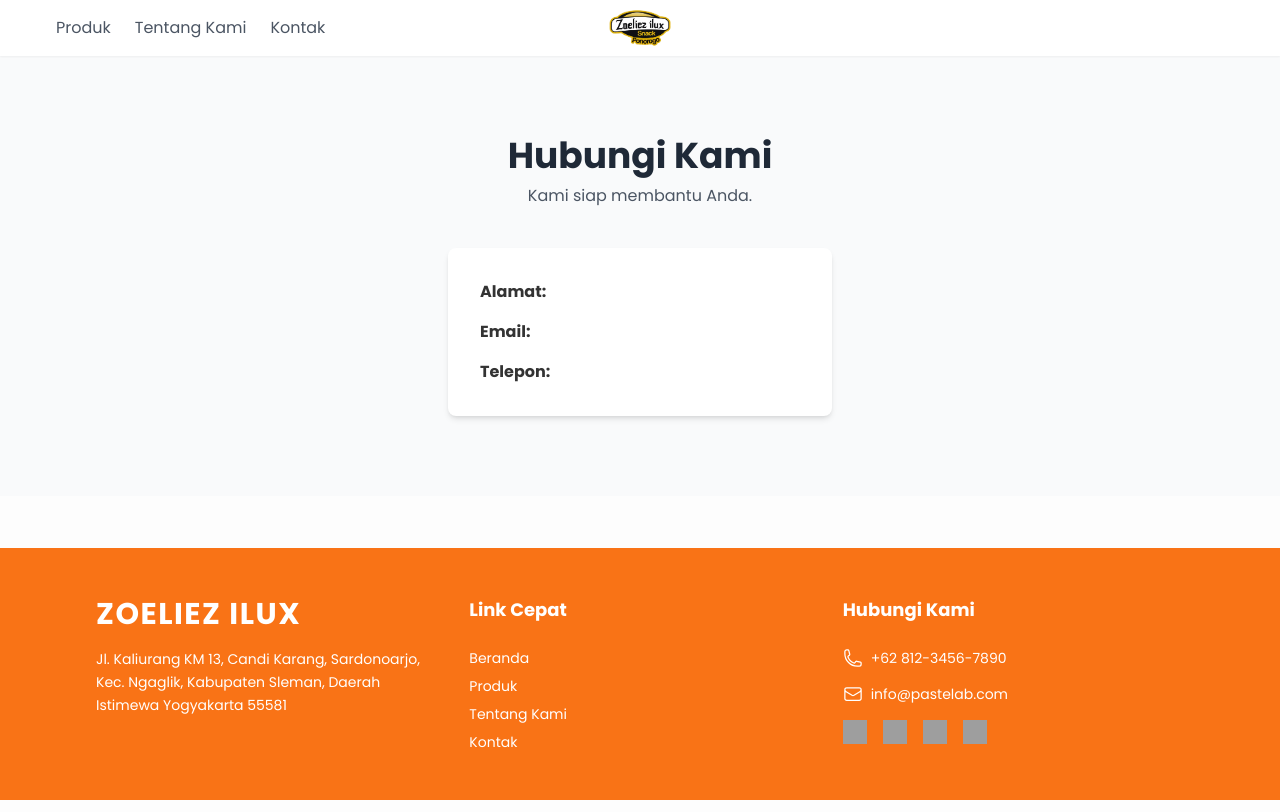
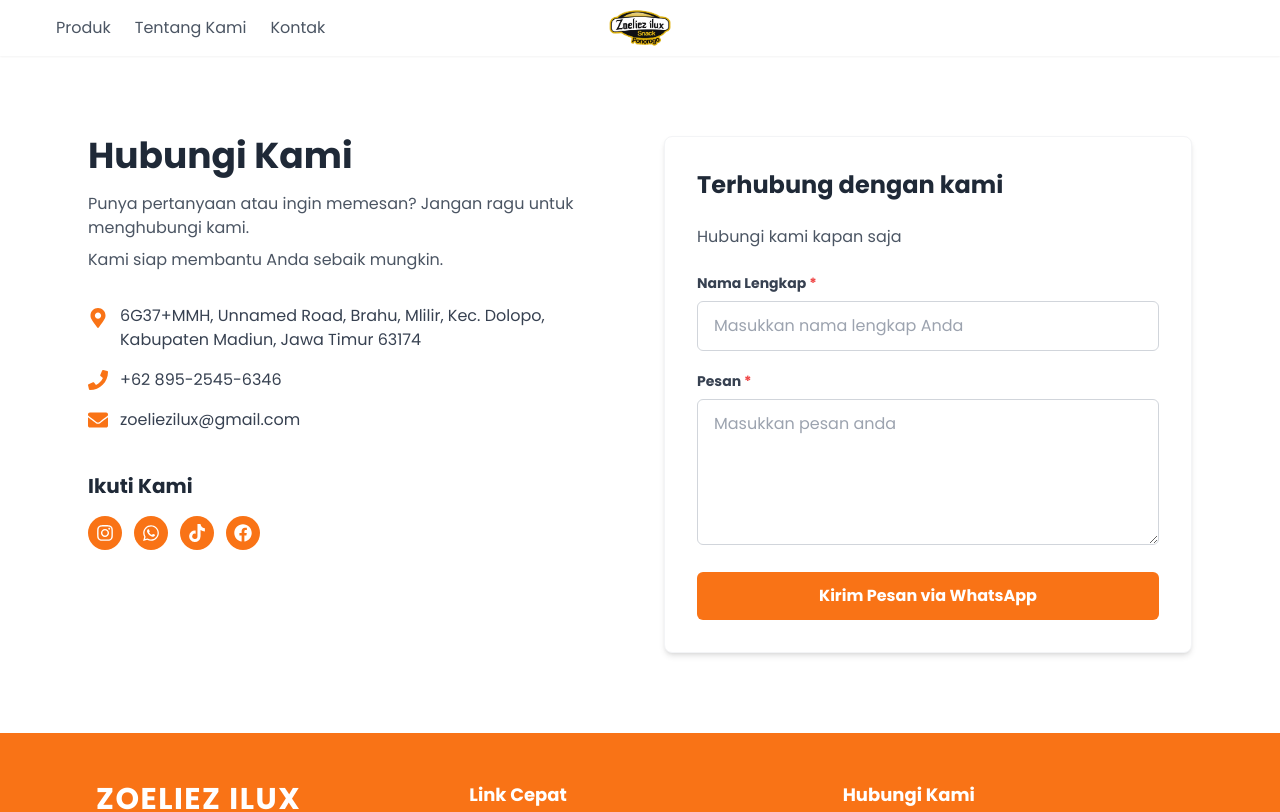
Before and after one commit to Irham-Najib-Azimul-Qowi/chatalog-frontend, a React (Vite) app: page /kontak in a window 1280 px wide. Shown: the top 812 px of the page. Built offline with nearby package versions, Linux system fonts and the light colour scheme; no server answers; grey boxes are pictures that could not be loaded.

Commit message:
Modifikasi

```diff
--- a/src/components/Footer.jsx
+++ b/src/components/Footer.jsx
@@ -11,7 +11,7 @@
         <div className="flex flex-col space-y-4">
           <div className="text-3xl font-bold font-['Poppins'] tracking-wider">ZOELIEZ ILUX</div>
           <p className="text-sm leading-relaxed max-w-sm">
-            Jl. Kaliurang KM 13, Candi Karang, Sardonoarjo, Kec. Ngaglik, Kabupaten Sleman, Daerah Istimewa Yogyakarta 55581
+            6G37+MMH, Unnamed Road, Brahu, Mlilir, Kec. Dolopo, Kabupaten Madiun, Jawa Timur 63174
           </p>
         </div>
 
@@ -31,11 +31,11 @@
           <h3 className="text-lg font-semibold mb-2">Hubungi Kami</h3>
           <p className="text-sm flex items-center space-x-2">
             <PhoneIcon className="h-5 w-5" />
-            <span>+62 812-3456-7890</span>
+            <span>+62 895-2545-6346</span>
           </p>
           <p className="text-sm flex items-center space-x-2">
             <EnvelopeIcon className="h-5 w-5" />
-            <span>info@pastelab.com</span>
+            <span>zoeliezilux@gmail.com</span>
           </p>
 
           <div className="flex space-x-4 mt-4">
--- a/src/pages/ContactPage.jsx
+++ b/src/pages/ContactPage.jsx
@@ -1,26 +1,142 @@
 import React, { useState, useEffect } from 'react';
 import publicService from '../services/publicService';
+// Impor ikon media sosial yang baru
+import { FaMapMarkerAlt, FaEnvelope, FaPhone, FaWhatsapp, FaInstagram, FaFacebook, FaLinkedin, FaTiktok } from 'react-icons/fa';
 
 function ContactPage() {
   const [settings, setSettings] = useState({});
+  const [name, setName] = useState('');
+  const [message, setMessage] = useState('');
 
   useEffect(() => {
     publicService.getSettings().then(res => setSettings(res.data));
   }, []);
 
+  const handleWhatsAppSubmit = (e) => {
+    e.preventDefault();
+
+    const whatsappMessage = `Halo Zoeliez Ilux Snack Ponorogo!\n\nNama: ${name}\nPesan: ${message}\n\nSaya ingin bertanya lebih lanjut.`;
+    const phoneNumber = settings.contact_phone ? settings.contact_phone.replace(/[\s+-]/g, '') : '';
+
+    if (phoneNumber) {
+      const whatsappUrl = `https://wa.me/${phoneNumber}?text=${encodeURIComponent(whatsappMessage)}`;
+      window.open(whatsappUrl, '_blank');
+    } else {
+      alert("Nomor telepon tidak tersedia. Silakan hubungi secara manual.");
+      console.error("Nomor WhatsApp tidak ditemukan di pengaturan.");
+    }
+
+    setName('');
+    setMessage('');
+  };
+
   return (
-    <div className="bg-gray-50 py-20">
-      <div className="container mx-auto px-6 text-center">
-        <h1 className="text-4xl font-bold text-gray-800">
-          {settings.contact_title || 'Hubungi Kami'}
-        </h1>
-        <p className="text-gray-600 mt-2 mb-10 max-w-2xl mx-auto">
-          {settings.contact_tagline || 'Kami siap membantu Anda.'}
-        </p>
-        <div className="max-w-sm mx-auto bg-white p-8 rounded-lg shadow-md space-y-4 text-left">
-          <p><strong>Alamat:</strong> {settings.contact_address}</p>
-          <p><strong>Email:</strong> {settings.contact_email}</p>
-          <p><strong>Telepon:</strong> {settings.contact_phone}</p>
+    <div className="bg-white py-20">
+      <div className="container mx-auto px-6 max-w-6xl">
+        <div className="grid grid-cols-1 md:grid-cols-2 gap-12">
+
+          {/* Kolom Kiri: Informasi Kontak */}
+          <div>
+            <h1 className="text-4xl font-bold text-gray-800 mb-4">
+              {settings.contact_title || 'Hubungi Kami'}
+            </h1>
+            <p className="text-gray-600 mb-2 max-w-lg">
+              {settings.contact_tagline || 'Punya pertanyaan atau ingin memesan? Jangan ragu untuk menghubungi kami.'}
+            </p>
+            <p className="text-gray-600 mb-8 max-w-lg">
+              Kami siap membantu Anda sebaik mungkin.
+            </p>
+
+            <div className="space-y-4 text-gray-700 text-left mb-10"> {/* Tambahkan mb-10 */}
+              <div className="flex items-start">
+                <FaMapMarkerAlt className="text-orange-500 mt-1 mr-3 flex-shrink-0" size={20} />
+                <span>{settings.contact_address || '6G37+MMH, Unnamed Road, Brahu, Mlilir, Kec. Dolopo, Kabupaten Madiun, Jawa Timur 63174'}</span>
+              </div>
+              <div className="flex items-center">
+                <FaPhone className="text-orange-500 mr-3 flex-shrink-0" size={20} />
+                <span>{settings.contact_phone || '+62 895-2545-6346'}</span>
+              </div>
+              <div className="flex items-center">
+                <FaEnvelope className="text-orange-500 mr-3 flex-shrink-0" size={20} />
+                <span>{settings.contact_email || 'zoeliezilux@gmail.com'}</span>
+              </div>
+            </div>
+
+            {/* Ikon Media Sosial - DISAMAKAN DENGAN FOOTER/ORANGE */}
+            <h3 className="text-xl font-semibold text-gray-800 mb-4">Ikuti Kami</h3>
+            <div className="flex space-x-3">
+              {/* Instagram */}
+              <a href="#" className="bg-orange-500 text-white p-2 rounded-full hover:bg-orange-600 transition duration-300">
+                <FaInstagram size={18} />
+              </a>
+              {/* WhatsApp */}
+              <a href={`https://wa.me/${settings.contact_phone ? settings.contact_phone.replace(/[\s+-]/g, '') : ''}`}
+                 target="_blank" rel="noopener noreferrer"
+                 className="bg-orange-500 text-white p-2 rounded-full hover:bg-orange-600 transition duration-300">
+                <FaWhatsapp size={18} />
+              </a>
+              {/* TikTok */}
+              <a href="#" className="bg-orange-500 text-white p-2 rounded-full hover:bg-orange-600 transition duration-300">
+                <FaTiktok size={18} />
+              </a>
+              {/* Facebook */}
+              <a href="#" className="bg-orange-500 text-white p-2 rounded-full hover:bg-orange-600 transition duration-300">
+                <FaFacebook size={18} />
+              </a>
+            </div>
+          </div>
+
+          {/* Kolom Kanan: Form WhatsApp */}
+          <div>
+            <div className="bg-white p-8 rounded-lg shadow-md border border-gray-100">
+              <h2 className="text-2xl font-semibold text-gray-800 mb-6">
+                Terhubung dengan kami
+              </h2>
+              <p className="text-gray-600 mb-6">Hubungi kami kapan saja</p>
+
+              <form onSubmit={handleWhatsAppSubmit} className="space-y-5">
+                {/* Input Nama */}
+                <div>
+                  <label htmlFor="name" className="block text-gray-700 text-sm font-semibold mb-2">
+                    Nama Lengkap <span className="text-red-500">*</span>
+                  </label>
+                  <input
+                    type="text"
+                    id="name"
+                    className="w-full px-4 py-3 border border-gray-300 rounded-md focus:outline-none focus:ring-2 focus:ring-orange-500"
+                    placeholder="Masukkan nama lengkap Anda"
+                    value={name}
+                    onChange={(e) => setName(e.target.value)}
+                    required
+                  />
+                </div>
+
+                {/* Input Pesan */}
+                <div>
+                  <label htmlFor="message" className="block text-gray-700 text-sm font-semibold mb-2">
+                    Pesan <span className="text-red-500">*</span>
+                  </label>
+                  <textarea
+                    id="message"
+                    rows="5"
+                    className="w-full px-4 py-3 border border-gray-300 rounded-md focus:outline-none focus:ring-2 focus:ring-orange-500 resize-y"
+                    placeholder="Masukkan pesan anda"
+                    value={message}
+                    onChange={(e) => setMessage(e.target.value)}
+                    required
+                  ></textarea>
+                </div>
+
+                {/* Tombol Kirim Pesan */}
+                <button
+                  type="submit"
+                  className="w-full bg-orange-500 text-white font-bold py-3 px-6 rounded-md hover:bg-orange-600 transition duration-300 focus:outline-none focus:ring-2 focus:ring-orange-500 focus:ring-offset-2"
+                >
+                  Kirim Pesan via WhatsApp
+                </button>
+              </form>
+            </div>
+          </div>
         </div>
       </div>
     </div>
--- a/src/pages/ProductPage.jsx
+++ b/src/pages/ProductPage.jsx
@@ -3,13 +3,12 @@
 import publicService from '../services/publicService';
 import ProductCard from '../components/ProductCard';
 import CheckoutModal from '../components/CheckoutModal';
-import CartSummaryModal from '../components/CartSummaryModal'; // <-- 1. Impor modal baru
+import CartSummaryModal from '../components/CartSummaryModal';
 
 function ProductPage() {
   const [products, setProducts] = useState([]);
   const [cart, setCart] = useState([]);
 
-  // State baru untuk mengontrol dua modal
   const [isSummaryModalOpen, setSummaryModalOpen] = useState(false);
   const [isCheckoutModalOpen, setCheckoutModalOpen] = useState(false);
 
@@ -58,7 +57,6 @@
     });
   };
 
-  // --- INI PERBAIKAN BUG UTAMANYA --- ✅
   const { totalItems, totalPrice } = useMemo(() => {
     return cart.reduce(
       (accumulator, currentItem) => {
@@ -70,7 +68,6 @@
     );
   }, [cart]);
 
-  // Fungsi untuk membuka modal checkout dan menutup modal ringkasan
   const handleProceedToCheckout = () => {
     setSummaryModalOpen(false);
     setCheckoutModalOpen(true);
@@ -98,7 +95,6 @@
 
   return (
     <>
-      {/* 2. Render kedua modal di sini */}
       <CartSummaryModal
         isOpen={isSummaryModalOpen}
         onClose={() => setSummaryModalOpen(false)}
@@ -115,22 +111,28 @@
         totalPrice={totalPrice}
       />
 
-      <div className="container mx-auto px-4 py-12">
-        <div className="text-center mb-10">
-          <h1 className="text-4xl font-bold text-gray-800">Katalog Produk</h1>
-          <p className="text-gray-600 mt-2">Temukan dan pilih produk favorit Anda.</p>
+      <div className="bg-orange-50 py-12 text-black text-center">
+        <div className="container mx-auto px-4 max-w-screen-xl"> {/* Ganti max-w-7xl menjadi max-w-screen-xl */}
+          <h1 className="text-4xl font-bold">Katalog Produk</h1>
+          <p className="mt-2 text-lg">Temukan dan pilih produk favorit Anda.</p>
         </div>
+      </div>
+
+      {/* Ganti max-w-7xl menjadi max-w-screen-xl di container utama produk */}
+      <div className="container mx-auto px-4 py-12 max-w-screen-xl"> {/* Ganti max-w-7xl menjadi max-w-screen-xl */}
         <div className="mb-8">
           <input
             type="text"
             placeholder="Cari produk..."
             value={searchTerm}
             onChange={(e) => setSearchTerm(e.target.value)}
-            className="w-full max-w-lg mx-auto block px-4 py-2 border rounded-full"
+            className="w-full max-w-lg mx-auto block px-4 py-2 border rounded-full focus:outline-none focus:ring-2 focus:ring-orange-500"
           />
         </div>
 
-        <div className="grid grid-cols-1 sm:grid-cols-2 md:grid-cols-3 lg:grid-cols-4 xl:grid-cols-5 gap-8">
+        <div className="flex justify-center">
+          {/* Tambahkan w-full di grid untuk memaksa mengisi lebar */}
+          <div className="grid grid-cols-1 sm:grid-cols-2 md:grid-cols-3 lg:grid-cols-4 xl:grid-cols-5 gap-8 w-full">
             {filteredProducts.map((product) => (
               <ProductCard
                 key={product.id}
@@ -141,11 +143,11 @@
               />
             ))}
           </div>
+        </div>
 
-        {/* 3. Perbarui Keranjang Mengambang */}
         {cart.length > 0 && (
           <div
-            onClick={() => setSummaryModalOpen(true)} // <-- Buka modal ringkasan saat diklik
+            onClick={() => setSummaryModalOpen(true)}
             className="fixed bottom-4 left-1/2 -translate-x-1/2 w-11/12 md:w-auto bg-orange-500 text-white rounded-lg shadow-lg p-3 flex items-center justify-between z-40 animate-slide-in-up cursor-pointer"
           >
             <div className='flex items-center gap-3'>
@@ -153,7 +155,6 @@
                 {totalItems}
               </div>
               <p> </p>
-              {/* <p className="font-bold">Rp {new Intl.NumberFormat('id-ID').format(totalPrice)}</p> */}
             </div>
             <div className="font-bold pr-2">
               Lihat Pesanan
```
Also changed, not shown: src/pages/HomePage.jsx (+74 -8 lines). Lines whose indentation alone changed are shown as unchanged.
